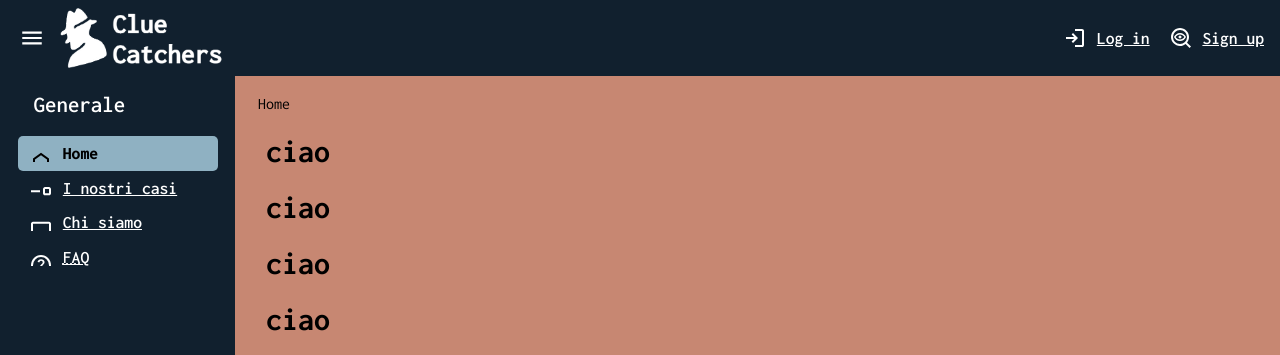
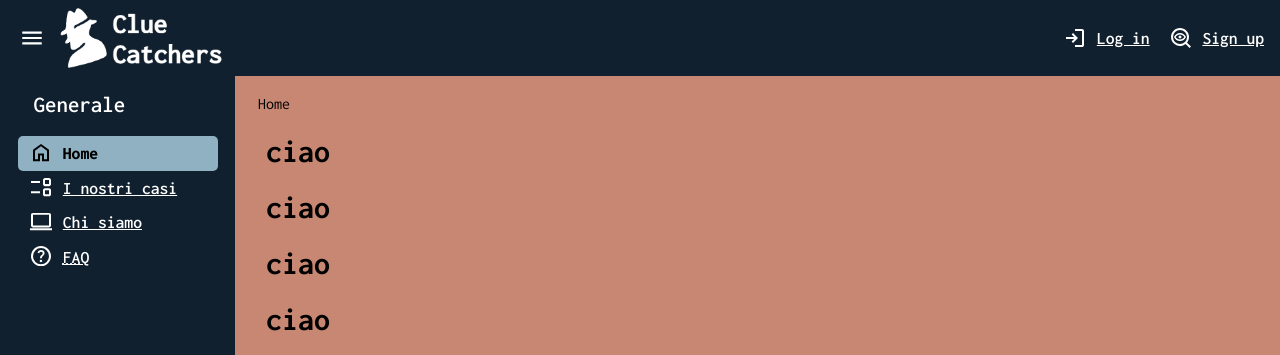
Before and after one commit to samuele-visentin/unipd-TecWeb, a PHP site: page /index.php in a window 1280 px wide. Shown: the top 355 px of the page. Run offline with PHP 8.4, Linux system fonts and the light colour scheme.

Commit message:
modifica padding icone sidebar

```diff
--- a/src/assets/css/main.css
+++ b/src/assets/css/main.css
@@ -20,6 +20,7 @@
     --menuRightPadding: 1em;
     --iconLeftPadding: 2em;
     --iconPosition: 0.1em 0.3em;
+    --iconTopPadding: 9px;
 
     /* CONTENTMENU PARAMETERS */
     --contentMenuWidth: 200px;
```
